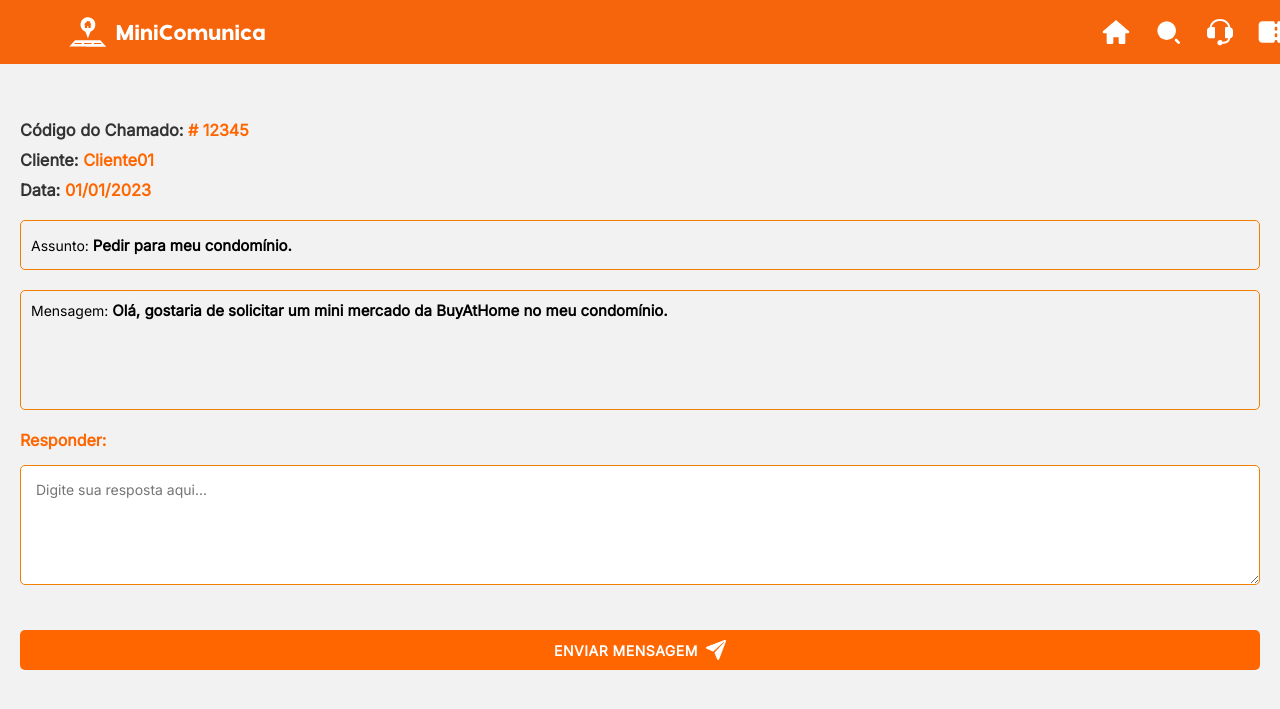
After one commit to cadulucas1/CRUDCAT, a PHP site: template app/views/geral/adm/suporte_adm.php in a window 1280 px wide. The commit adds this page. Shown: the top 709 px of the page. Run offline with PHP 8.4, Linux system fonts and the light colour scheme; the template is opened without the code that fills it, so the values that code supplies are empty.

Commit message:
feat(suporte adm): Finalizada tela para visualização de chamados do Suporte Adm. Obs: adicionada variavel de cor ao style.css para hover de botão.

```diff
--- /dev/null
+++ b/app/views/geral/adm/suporte_adm.php
@@ -0,0 +1,52 @@
+<!DOCTYPE html>
+<html lang="pt-br">
+
+<?php
+$css = ['/css/style.css', '/css/geral/navbar.css', '/css/adm/suporteAdm.css'];
+require_once('./utils/head.php')
+?>
+
+<body>
+  <?php
+  include './app/components/php/navbar.php';
+  ?>
+  <?php
+  // $topBarClass = 'estendida';
+  include './app/components/php/topbar.php';
+  ?>
+  <div class="page-container">
+    <div class="dados-chamado">
+      <div class="div-dados-cliente">
+        <div class="chamado-codigo">
+          <h3>Código do Chamado: <span class="codigo"># 12345</span></h3>
+        </div>
+        <div class="chamado-cliente">
+          <h3>Cliente: <span class="nome-cliente">Cliente01</span></h3>
+        </div>
+        <div class="chamado-data">
+          <h3>Data: <span class="data">01/01/2023</span></h3>
+        </div>
+      </div>
+      <div class="div-assunto-mensagem">
+        <div class="assunto">
+          <h3>Assunto: <span class="assunto-texto">Pedir para meu condomínio.</span></h3>
+        </div>
+        <div class="mensagem">
+          <h3>Mensagem: <span class="mensagem-texto">Olá, gostaria de solicitar um mini mercado da BuyAtHome no meu condomínio.</span></h3>
+        </div>
+      </div>
+    </div>
+    <div class="titulo-resposta">
+      <h3 id="responder">Responder:</h3>
+    </div>
+    <form class="form-suporte-adm" action="" method="post">
+      <textarea class="textarea-resposta" placeholder="Digite sua resposta aqui..." name="resposta"></textarea>
+
+      <button type="submit" class="btn-enviar-mensagem" name="enviar">
+        ENVIAR MENSAGEM
+        <img src="./public/images/icons/icon_enviar_mensagem.svg" alt="aviaozinho" class="icon-mensagem">
+      </button>
+    </form>
+  </div>
+</body>
+</html>
--- a/config/routes.php
+++ b/config/routes.php
@@ -5,7 +5,8 @@ $routes = [
     '/search' => 'geral/searchController@search',
     '/navbar' => 'geral/GeralController@navbar',
     '/PerfilLoja' => 'geral/GeralController@perfil_loja',
-    '/suporte' => 'geral/suporteController@suporte'
+    '/suporte' => 'geral/suporteController@suporte',
+    '/suporteAdm' => 'geral/suporteAdmController@suporteAdm'
 ]
 
 ?>
--- /dev/null
+++ b/public/css/adm/suporteAdm.css
@@ -0,0 +1,141 @@
+.page-container{
+    display: flex;
+    flex-direction: column;
+    align-items: center;
+    justify-content: center;
+    padding: 40px 20px 20px 20px;
+}
+
+.dados-chamado {
+    width: 100%;
+}
+
+.div-dados-cliente {
+    margin-bottom: 20px;
+    margin-top: 10px;
+}
+
+.chamado-codigo, .chamado-cliente, .chamado-data {
+    margin: 0 0 10px 0;
+    font-size: 14px;
+    color: #333;
+}
+
+.codigo {
+    font-weight: bold;
+    font-size: 16px;
+}
+
+.codigo, .nome-cliente, .data {
+    color:var(--LaranjaMaisFeliz);
+}
+
+.assunto, .mensagem {
+    display: flex;
+    justify-content: start;
+    width: 100%;
+    border: 1px solid var(--LaranjaBase);
+    border-radius: 5px;
+    box-sizing: border-box;
+    margin-bottom: 20px;
+    color: var(--CinzaEscuro);
+    overflow: auto;
+}
+
+.assunto{
+    height: 50px;
+    align-items: center;
+    min-height: 50px;
+    display: flex;
+}
+
+.div-assunto-mensagem h3 {
+    font-size: 14px;
+    padding: 10px 10px 10px 10px;
+    font-weight: normal;
+}
+
+.assunto-texto{
+    font-size: 15px;
+    font-weight: bold;
+}
+
+.div-assunto-mensagem .mensagem {
+    min-height: 120px;
+}
+
+.div-assunto-mensagem span.mensagem-texto {
+    font-size: 15px;
+    font-weight: bold;
+}
+
+.titulo-resposta{
+    width: 100%;
+    display: flex;
+    flex-direction: row;
+    justify-content: start;
+    margin-bottom: 15px;
+    color: var(--CinzaEscuro)
+}
+
+#responder {
+    font-size: 16px;
+    font-weight: bold;
+    color: var(--LaranjaMaisFeliz);
+}
+
+.form-suporte-adm {
+    width: 100%;
+    display: flex;
+    flex-direction: column;
+    align-items: center;
+}
+
+.textarea-resposta{
+    display: flex;
+    flex-direction: column;
+    width: 100%;
+    padding: 15px;
+    border: 1px solid var(--LaranjaBase);
+    border-radius: 5px;
+    box-sizing: border-box;
+    margin-bottom: 20px;
+    font-size: 14px;
+    color: var(--CinzaEscuro);
+    min-height: 120px;
+
+}
+
+.btn-enviar-mensagem {
+    width: 100%;
+    height: 40px;
+    display: flex;
+    flex-direction: row;
+    justify-content: center;
+    place-items: center;
+    background-color: var(--LaranjaMaisFeliz);
+    border: none;
+    border-radius: 5px;
+    padding: 5px 20px;
+    outline: none;
+    color: white;
+    margin-top: 25px;
+    font-weight: 600;
+    font-size: 14px;
+    letter-spacing: .5px;
+    cursor: pointer;
+}
+.icon-mensagem{
+    width: 20px;
+    height: 20px;
+    margin-left: 8px;
+}
+.btn-enviar-mensagem:hover {
+    background-color: var(--LaranjaClaro);
+}
+
+@media (min-width: 769px) {
+    .page-container {
+        margin-top: 70px;
+    }
+}
--- a/public/css/style.css
+++ b/public/css/style.css
@@ -9,6 +9,7 @@
 :root {
     --LaranjaBase: #F37F00;
     --LaranjaEscuro: #DC5A0C;
+    --LaranjaClaro: #ff8139;
     --AmareloMel: #FABA4A;
     --LaranjaMaisFeliz: #FF6600;
     --vermelho: #D73232;
```
Also changed, not shown: app/controllers/geral/suporteAdmController.php (added, +9 -0 lines).
